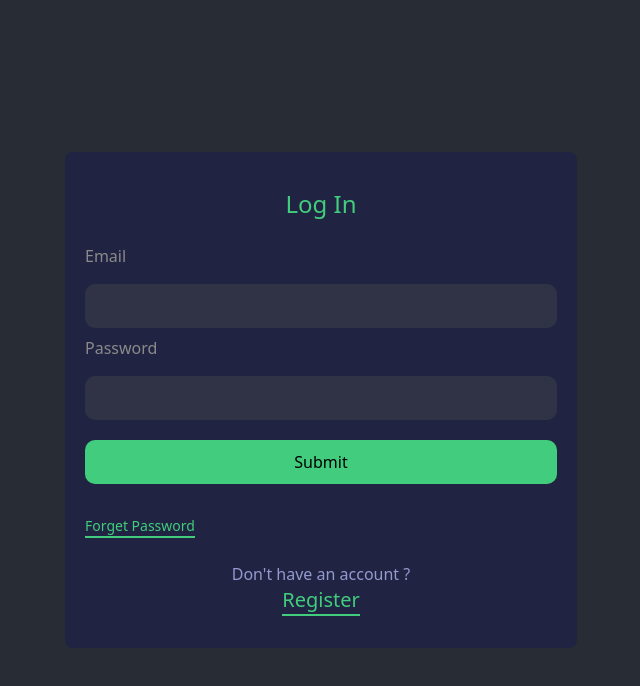
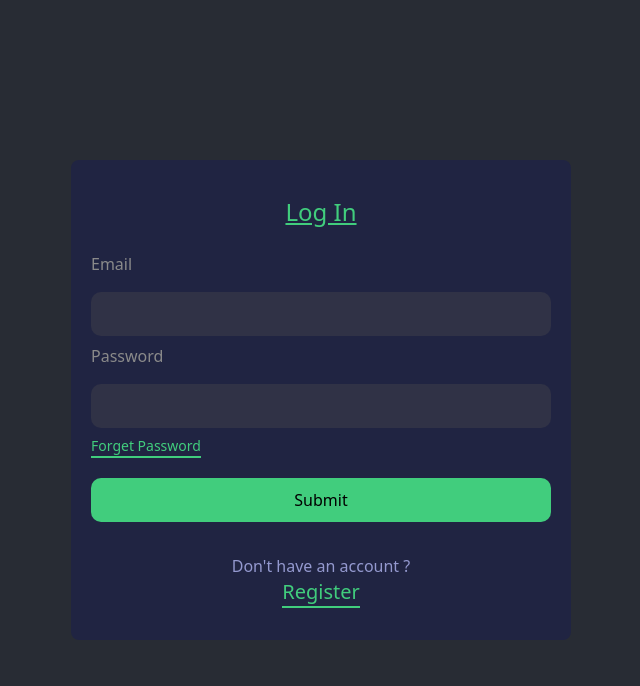
Before and after one commit to riad40/authentication-using-jwt, a React (Create React App) app in the folder frontend/: page /login in a window 1280 px wide. Shown: the top 686 px of the page, without its empty margins (319-959 px from the left). Built offline with nearby package versions, Linux system fonts and the light colour scheme.

Commit message:
make the form container componenet & costomize styling & added role (select option) on he user register

```diff
--- a/frontend/src/components/FormContainer.jsx
+++ b/frontend/src/components/FormContainer.jsx
@@ -1,7 +1,7 @@
 
 function FormContainer({ children }) {
   return (
-    <div className="w-2/5 rounded-lg" style={ { backgroundColor: '#202442'}}>
+    <div className="rounded-lg form" style={ { backgroundColor: '#202442'}}>
         <div className="p-5">
             { children }
         </div>
--- a/frontend/src/helpers/inputs.jsx
+++ b/frontend/src/helpers/inputs.jsx
@@ -24,19 +24,6 @@ const inputs = [
         backgroundColor: '#303246',
         outline: 'none',
         color: 'white',
-        padding: '10px',
-        borderRadius: '10px'
-      }
-    },
-    {
-      type: 'submit',
-      id: 'submit',
-      name: 'submit',
-      value: 'Submit',
-      class: 'block my-5 text-dark font-medium cursor-pointer w-full',
-      style: {
-        backgroundColor: '#41CD7D',
-        outline: 'none',
         padding: '10px',
         borderRadius: '10px'
       }
@@ -88,14 +75,15 @@ const inputs1 = [
       }
     },
     {
-      type: 'submit',
-      id: 'submit',
-      name: 'submit',
-      value: 'Submit',
-      class: 'block my-5 text-dark font-medium cursor-pointer w-full',
+      type: 'password',
+      id: 'repeatpassword',
+      name: 'password',
+      label: 'Repeat Password',
+      class: 'block mt-4 mb-1 p-3 w-full',
       style: {
-        backgroundColor: '#41CD7D',
+        backgroundColor: '#303246',
         outline: 'none',
+        color: 'white',
         padding: '10px',
         borderRadius: '10px'
       }
--- a/frontend/src/index.css
+++ b/frontend/src/index.css
@@ -1,3 +1,8 @@
+* {
+  margin: 0;
+  padding: 0;
+  box-sizing: border-box;
+}
 .App {
   display: flex;
   align-items: center;
@@ -17,9 +22,7 @@ body {
   border-bottom: 2px solid #41CD7D;
   color: #41CD7D;
 }
-
-* {
-  margin: 0;
-  padding: 0;
-  box-sizing: border-box;
+.form {
+  width: 500px;
+  min-width: 300px;
 }
--- a/frontend/src/pages/Login.jsx
+++ b/frontend/src/pages/Login.jsx
@@ -46,7 +46,7 @@ function Login({ inputs }) {
   return (
     <>
       <FormContainer>
-        <h1 className="block py-4 text-white text-2xl font-400 text-center text-color">Log In</h1>
+        <h1 className="block py-4 text-white text-2xl font-400 text-center text-color underline">Log In</h1>
         <form onSubmit={login} method="post">
           <p className='text-center text-red-300'>{ err }</p>
           {
@@ -57,9 +57,10 @@ function Login({ inputs }) {
               </>
             ))
           }
-          <div className="flex flex-col items-start py-3 options">
+          <div className="flex flex-col items-start mt-2 options">
             <Link to="/forgetpassword" className="text-sm">Forget Password</Link>
           </div>
+          <button type="submit" className='block my-5 text-dark font-medium cursor-pointer w-full' style={{ backgroundColor: '#41CD7D', outline: 'none', padding: '10px', borderRadius: '10px' }}>Submit</button>
           <div className="flex flex-col items-center py-3 options">
             <span>Don't have an account ?</span>
             <Link to="/register" className="text-xl">Register</Link>
--- a/frontend/src/pages/Register.jsx
+++ b/frontend/src/pages/Register.jsx
@@ -1,5 +1,5 @@
 import { Link } from 'react-router-dom'
-import { useState } from 'react'
+import { useState, useEffect } from 'react'
 import { api } from '../helpers/api'
 import FormContainer from '../components/FormContainer'
 
@@ -8,15 +8,29 @@ function Register({ inputs }) {
     const [user, setUser] = useState({
         username: '',
         email: '',
-        password:''
+        password:'',
+        role: ''
     })
 
     const [err, setErr] = useState('')
     const [succ, setSucc] = useState('')
+    const [roles, setRoles] = useState([])
+    const [rolesErr, setRolesErr] = useState()
 
     const inputHandler = (e) => {
         setUser({...user, [e.target.id]: e.target.value})
     }
+
+    useEffect(() => {
+        api.get('auth/roles')
+        .then((res) => {
+            setRoles(res.data.role)
+        })
+        .catch((err) => {
+            setRolesErr(err.response.data.message)
+        })
+    }, [])
+
 
     const register = (e) => {
 
@@ -48,8 +62,17 @@ function Register({ inputs }) {
                     </div>
                     ))
                 }
+                    { rolesErr && <p className='text-center text-red-300' >{ rolesErr }</p> }
+                    <select name="role" id='role' className='block mt-4 mb-1 p-3 w-full' style={{backgroundColor: '#303246', outline: 'none', color: 'white', padding: '10px', borderRadius: '10px'  }} onChange={inputHandler} value={ user.role }>
+                        {
+                            roles.map((role) => (
+                                <option value={ role.role }>{ role.role }</option>
+                            ))
+                        }
+                    </select>
+                    <button type="submit" className='block my-5 text-dark font-medium cursor-pointer w-full' style={{ backgroundColor: '#41CD7D', outline: 'none', padding: '10px', borderRadius: '10px' }}>Submit</button>
                 </form>
-                <div class="flex flex-col items-center py-3 options">
+                <div className="flex flex-col items-center py-3 options">
                     <span>Already have an account ?</span>
                     <Link to="/login" className="text-xl">Log In</Link>
                 </div>
--- a/frontend/src/pages/VerifyEmail.jsx
+++ b/frontend/src/pages/VerifyEmail.jsx
@@ -1,21 +1,29 @@
 import { api } from '../helpers/api'
 import { Link, useParams } from 'react-router-dom'
-import { useState } from 'react'
+import { useState, useEffect } from 'react'
 
 function VerifyEmail() {
 
-    const [msg, setMsg] = useState('tst')
+    const [msg, setMsg] = useState('')
+    const [err, setErr] = useState('')
 
     const params = useParams()
-    api.get(`/auth/register/verify/${params.token}`)
-        .then((response) => {
-            console.log(response)
-            setMsg(response.data.message)
-        }).catch((err) => console.log(err))
+
+    useEffect(() => {
+      api.get(`/auth/register/verify/${params.token}`)
+      .then((response) => {
+          console.log(response)
+          setMsg(response.data.message)
+      }).catch((err) => {
+        console.log(err)
+        setErr(err.response.data.message)
+      })
+    })
 
   return (
     <>
         <div style={{ color: "#fff" }}>{ msg }</div>
+        <div style={{ color: "red" }}>{ err }</div>
         <Link to="/login" className='text-color'>login</Link>
     </>
 
```
